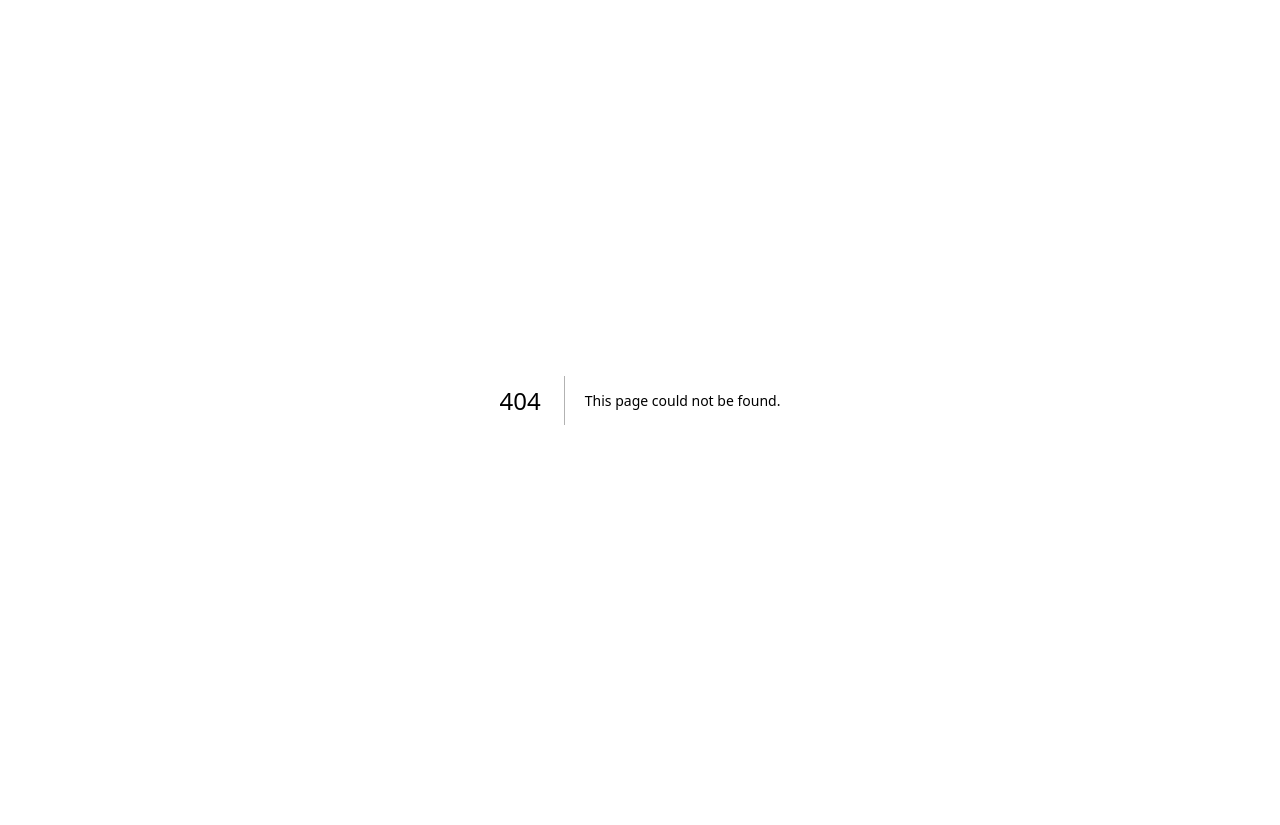
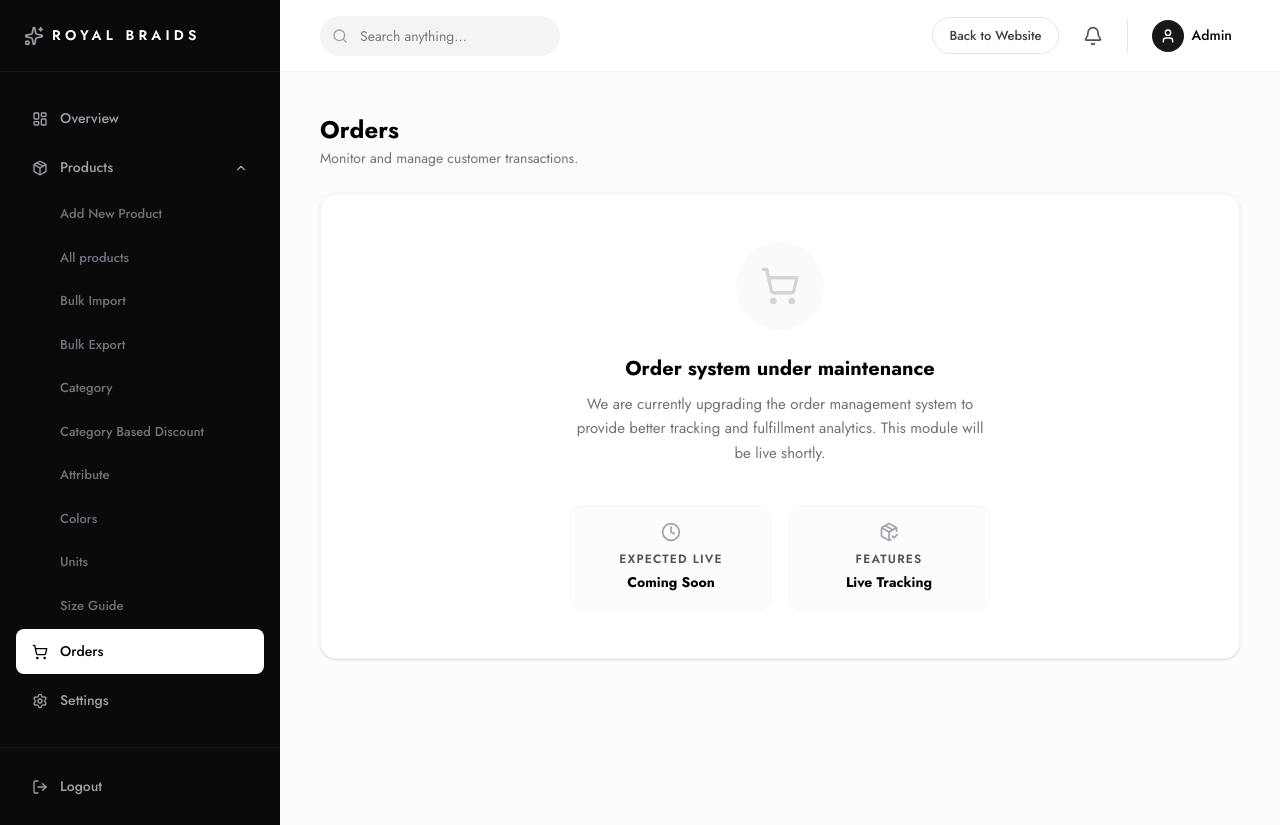
Before and after one commit to kennethkenzie/royalbraids, a Next.js app: page /dashboard/orders in a window 1280 px wide. Before the commit this address had no page. Before the commit the page ends 800 px from the top, so only its background shows below. Built offline with nearby package versions, Linux system fonts and the light colour scheme.

Commit message:
Add placeholder for dashboard/orders to fix 404

```diff
--- /dev/null
+++ b/app/(dashboard)/dashboard/orders/page.tsx
@@ -0,0 +1,44 @@
+import React from "react";
+import { ShoppingCart, Clock, PackageCheck, AlertCircle } from "lucide-react";
+
+export default function OrdersPage() {
+  return (
+    <div className="space-y-6">
+      <div className="flex flex-col gap-4 sm:flex-row sm:items-center sm:justify-between">
+        <div>
+          <h1 className="text-[24px] font-bold text-black">Orders</h1>
+          <p className="text-[14px] text-zinc-500">
+            Monitor and manage customer transactions.
+          </p>
+        </div>
+      </div>
+
+      <div className="rounded-2xl border border-zinc-100 bg-white p-12 shadow-sm">
+        <div className="mx-auto flex max-w-[420px] flex-col items-center text-center">
+          <div className="mb-6 rounded-full bg-zinc-50 p-6">
+            <ShoppingCart className="h-10 w-10 text-zinc-300" />
+          </div>
+          <h2 className="text-[20px] font-bold text-black">
+            Order system under maintenance
+          </h2>
+          <p className="mt-2 text-[15px] leading-relaxed text-zinc-500">
+            We are currently upgrading the order management system to provide better tracking and fulfillment analytics. This module will be live shortly.
+          </p>
+
+          <div className="mt-10 grid w-full gap-4 sm:grid-cols-2">
+            <div className="rounded-xl border border-zinc-50 bg-zinc-50/50 p-4">
+              <Clock className="h-5 w-5 text-zinc-400 mx-auto" />
+              <p className="mt-2 text-[12px] font-semibold text-zinc-600 uppercase tracking-widest">Expected Live</p>
+              <p className="text-[14px] font-bold text-black mt-1">Coming Soon</p>
+            </div>
+            <div className="rounded-xl border border-zinc-50 bg-zinc-50/50 p-4">
+              <PackageCheck className="h-5 w-5 text-zinc-400 mx-auto" />
+              <p className="mt-2 text-[12px] font-semibold text-zinc-600 uppercase tracking-widest">Features</p>
+              <p className="text-[14px] font-bold text-black mt-1">Live Tracking</p>
+            </div>
+          </div>
+        </div>
+      </div>
+    </div>
+  );
+}
```
